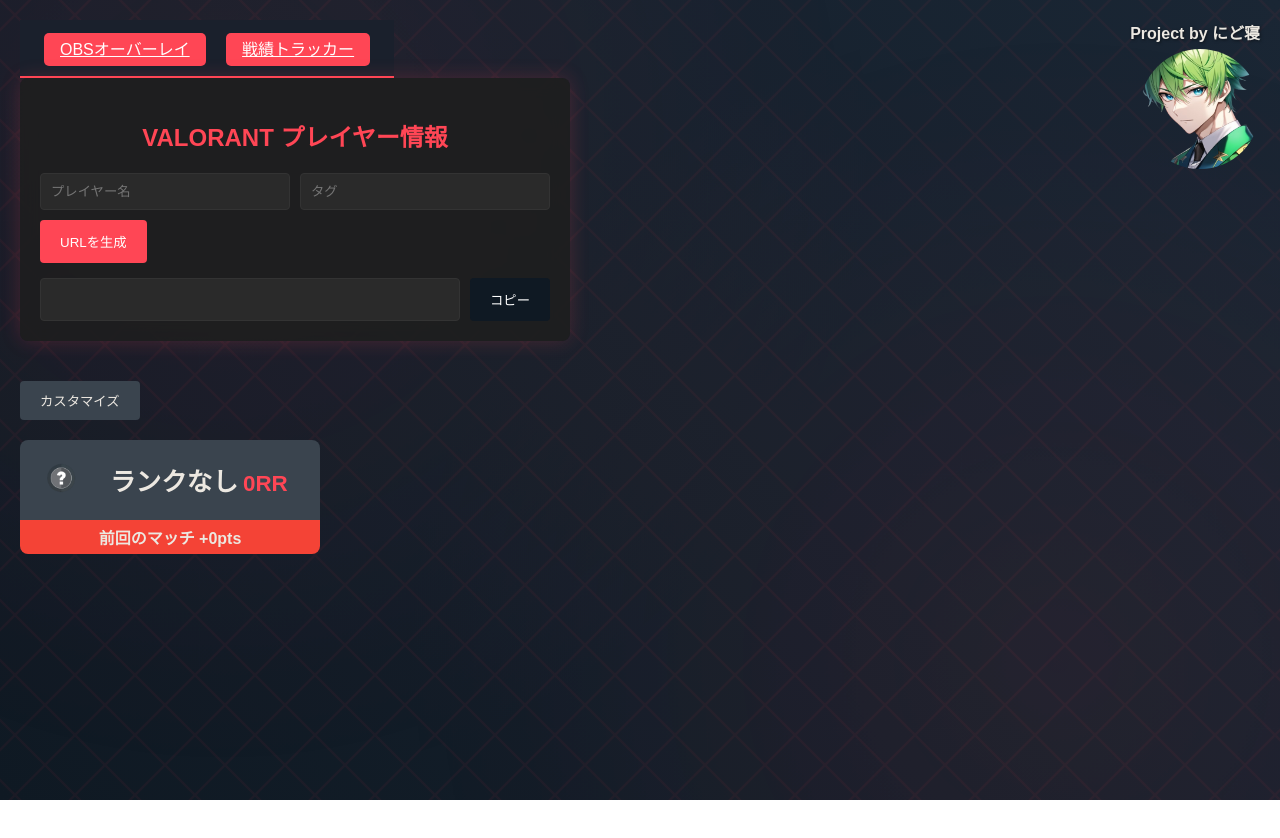
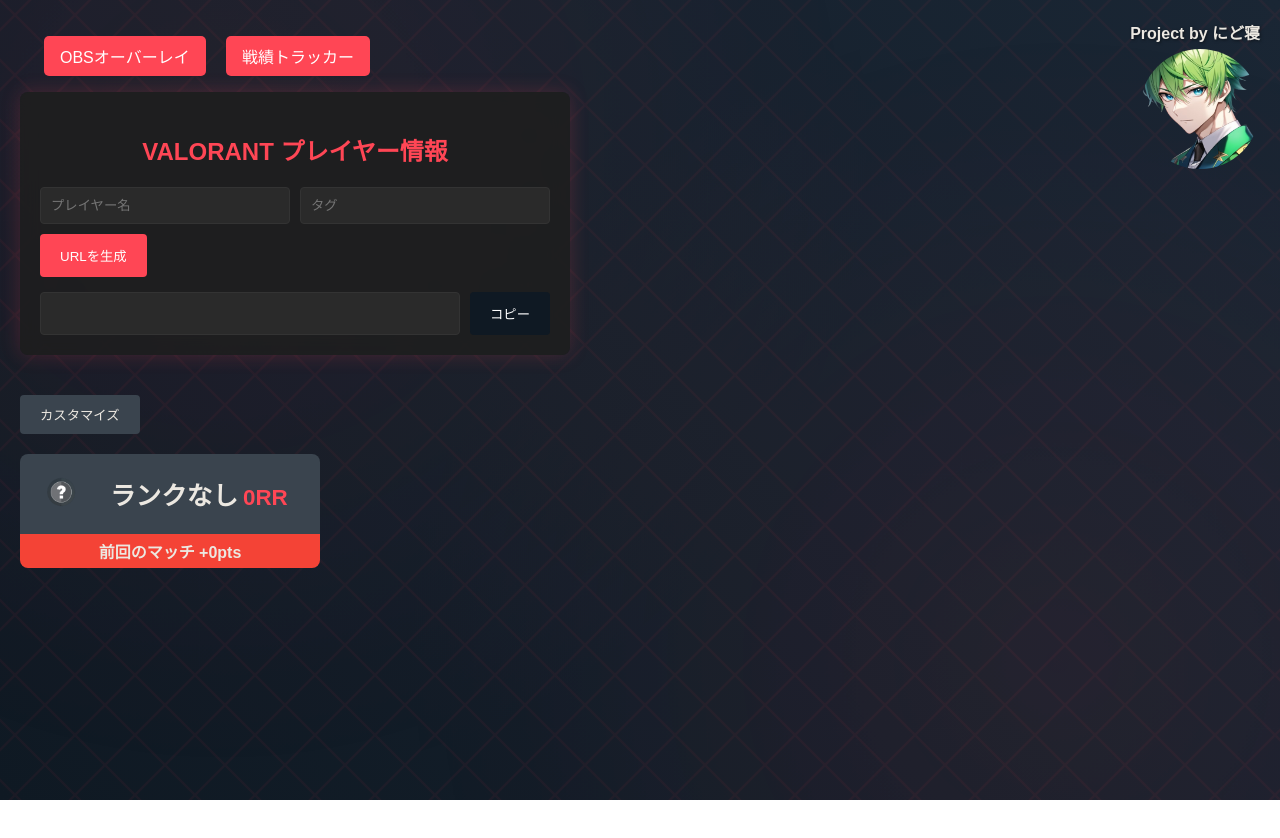
Before and after one commit to hiromps/hiromps.github.io, a website: page index.html in a window 1280 px wide. Drawn offline with Linux system fonts and the light colour scheme.

Commit message:
Update index.html

```diff
--- a/index.html
+++ b/index.html
@@ -8,13 +8,11 @@
     <!-- Google AdSense script -->
     <script async src="https://pagead2.googlesyndication.com/pagead/js/adsbygoogle.js?client=ca-pub-6090439809602995"
      crossorigin="anonymous"></script>
-        <style>
+ <style>
         /* 基本的なヘッダースタイル */
         .app-header {
-            background-color: #1a202c; /* ダークグレー */
             padding: 1rem;
             text-align: center;
-            border-bottom: 2px solid #ff4655; /* VALORANT風レッド */
         }
         .app-header button,
         .app-header a.header-button {
@@ -27,6 +25,8 @@
             cursor: pointer;
             border-radius: 5px;
             transition: background-color 0.3s;
+            text-decoration: none; /* 下線を消す */
+            display: inline-block; /* ボタンらしく見せるため */
         }
         .app-header button:hover,
         .app-header a.header-button:hover {
@@ -36,6 +36,7 @@
         .app-header a.header-button.active {
             background-color: #22c55e; /* 緑などでアクティブ状態を示す */
             box-shadow: 0 0 5px #22c55e;
+            text-decoration: none; /* アクティブ時も下線を消す */
         }
         .mode-container {
             /* display: none; */ /* 初期状態はJSで制御 */
```
